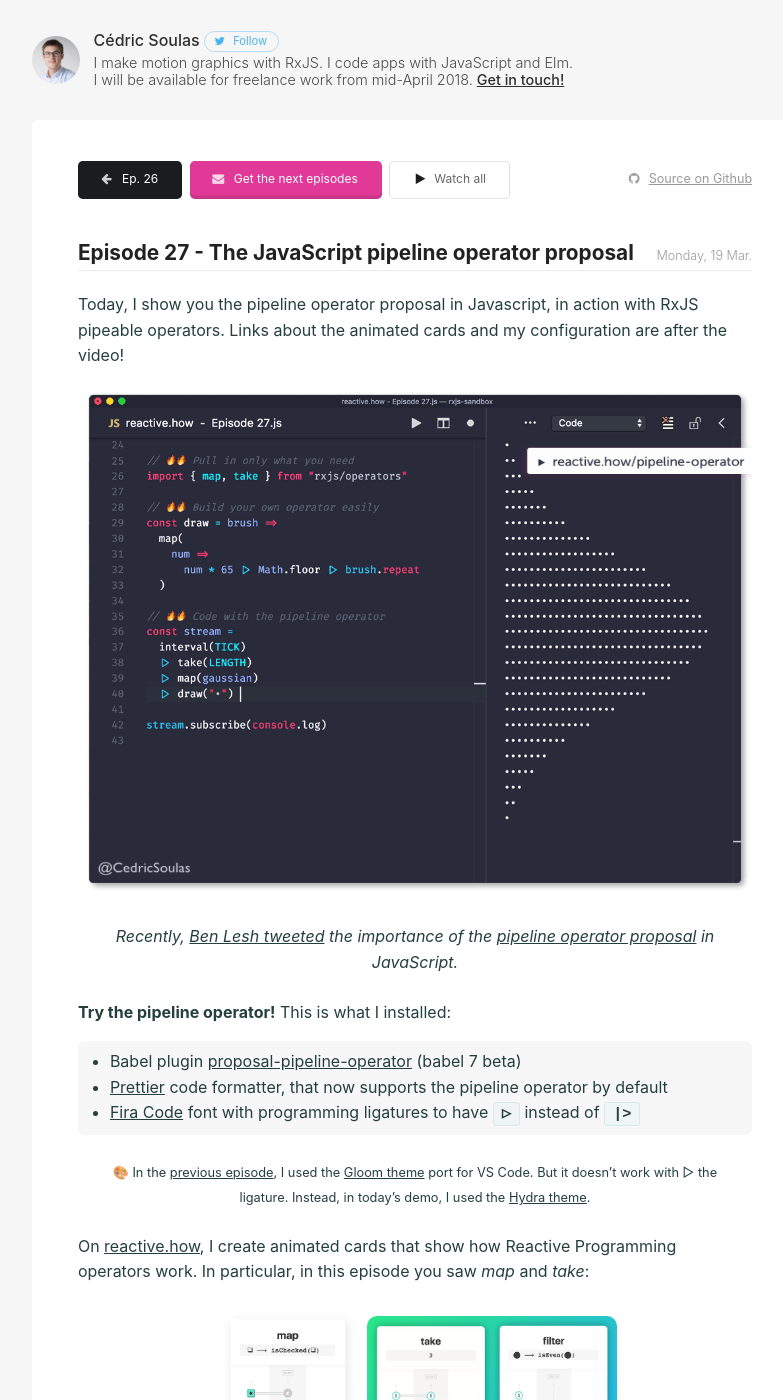
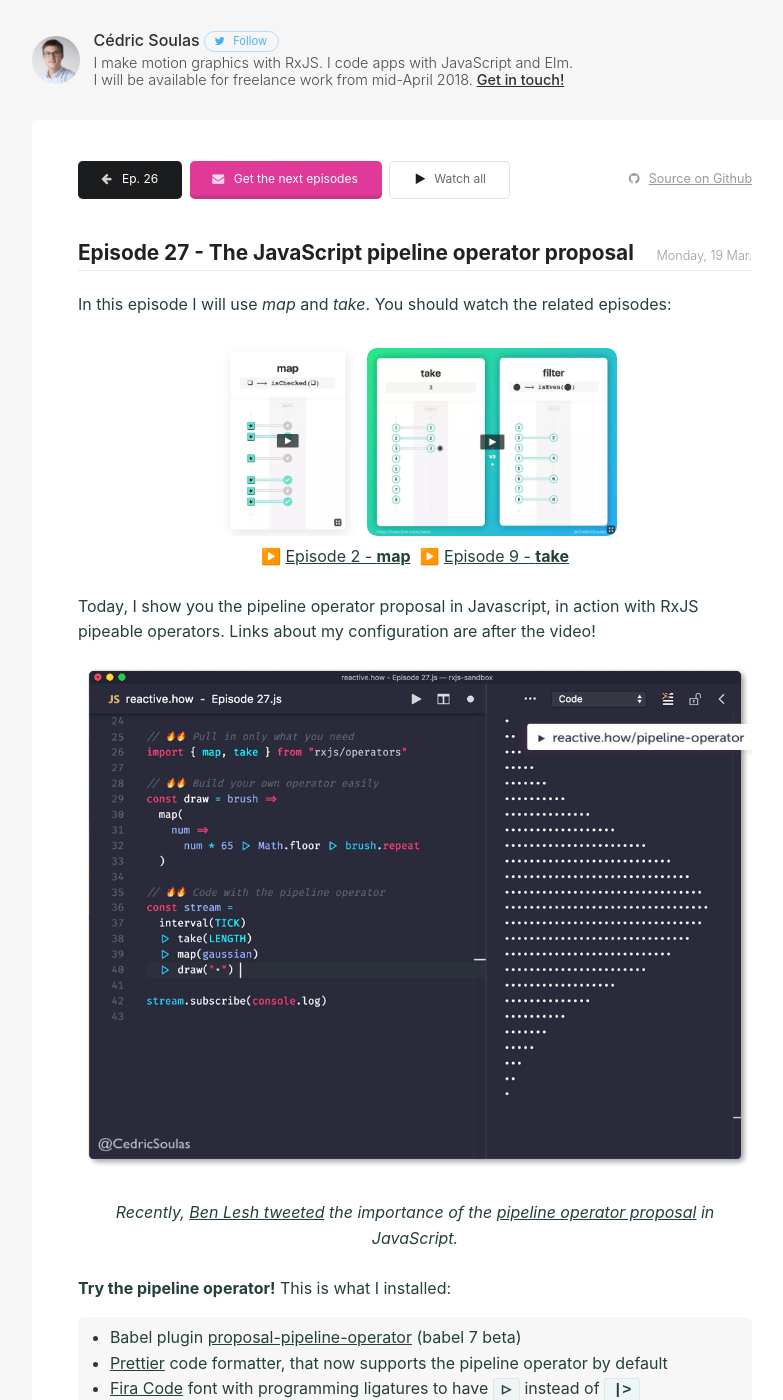
Before and after one commit to cedricss/reactive.how, a Jekyll site: the page built from pipeline-operator.md, in a window 1280 px wide and 1400 px high. Shown: the whole window, without its empty margins (225-1008 px from the left). Built offline with Jekyll 4.4.1, drawn with Linux system fonts in a browser that asks for light colours; some of the changed text lies outside the part shown.

Commit message:
Update Episode 27

```diff
--- a/pipeline-operator.md
+++ b/pipeline-operator.md
@@ -8,7 +8,11 @@
 preview_image_alt: pipeline operator
 ---
 
-Today, I show you the pipeline operator proposal in Javascript, in action with RxJS pipeable operators. Links about the animated cards and my configuration are after the video!
+In this episode I will use _map_ and _take_. You should watch the related episodes:
+
+> [![](/img/map/icon.png){:.w150}](/map) [![](/img/take/icon.png){:.w250}](/take) <br/> ▶️ [Episode 2 - **map**](/map) &nbsp;▶️ [Episode 9 - **take**](/take)
+
+Today, I show you the pipeline operator proposal in Javascript, in action with RxJS pipeable operators. Links about my configuration are after the video!
 
 ![](/img/pipeline-operator/code-with-pipeline-operator.gif)
 > _Recently, [Ben Lesh tweeted](https://twitter.com/BenLesh/status/973255406947467264) the importance of the [pipeline operator proposal](https://github.com/tc39/proposal-pipeline-operator) in JavaScript._
@@ -21,10 +25,6 @@
 
 > <small>🎨 In the [previous episode](/max), I used the [Gloom theme](https://marketplace.visualstudio.com/items?itemName=adamgirton.gloom) port for VS Code. But it doesn't work with ▷ the ligature. Instead, in today's demo, I used the [Hydra theme](https://marketplace.visualstudio.com/items?itemName=juanmnl.vscode-theme-hydra).</small>
 
-On [reactive.how](/), I create animated cards that show how Reactive Programming operators work. In particular, in this episode you saw _map_ and _take_:
-
-> [![](/img/map/icon.png){:.w150}](/map) [![](/img/take/icon.png){:.w250}](/take) <br/> ▶️ [Episode 2 - **map**](/map) &nbsp;▶️ [Episode 9 - **take**](/take)
-
 I also wrote about RxJS [**Pipeable operators vs. dot-chaining**](/rxjs/pipeable-operators-vs-dot-chaining).
 
 ## A new episode every Monday
```
